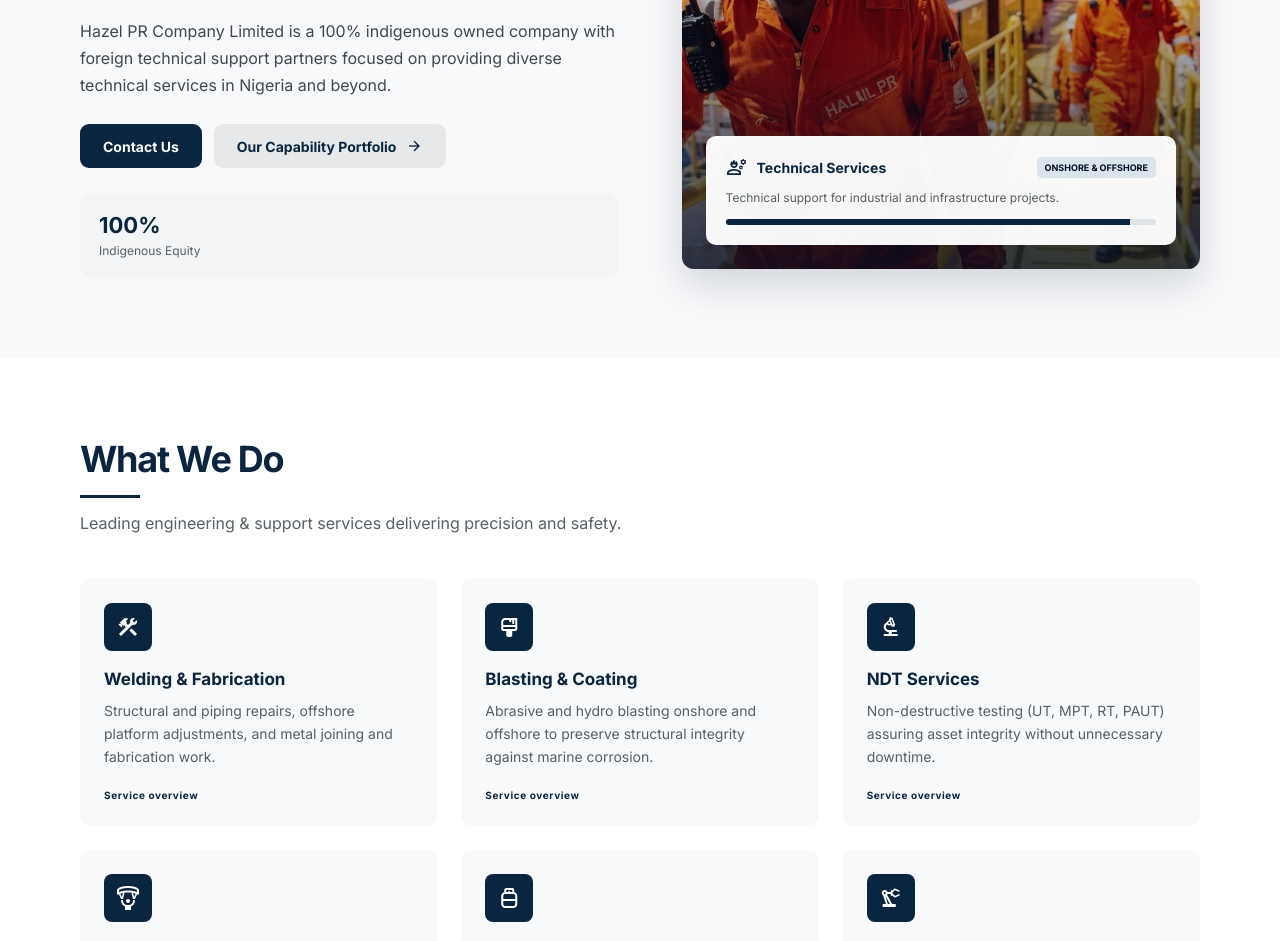
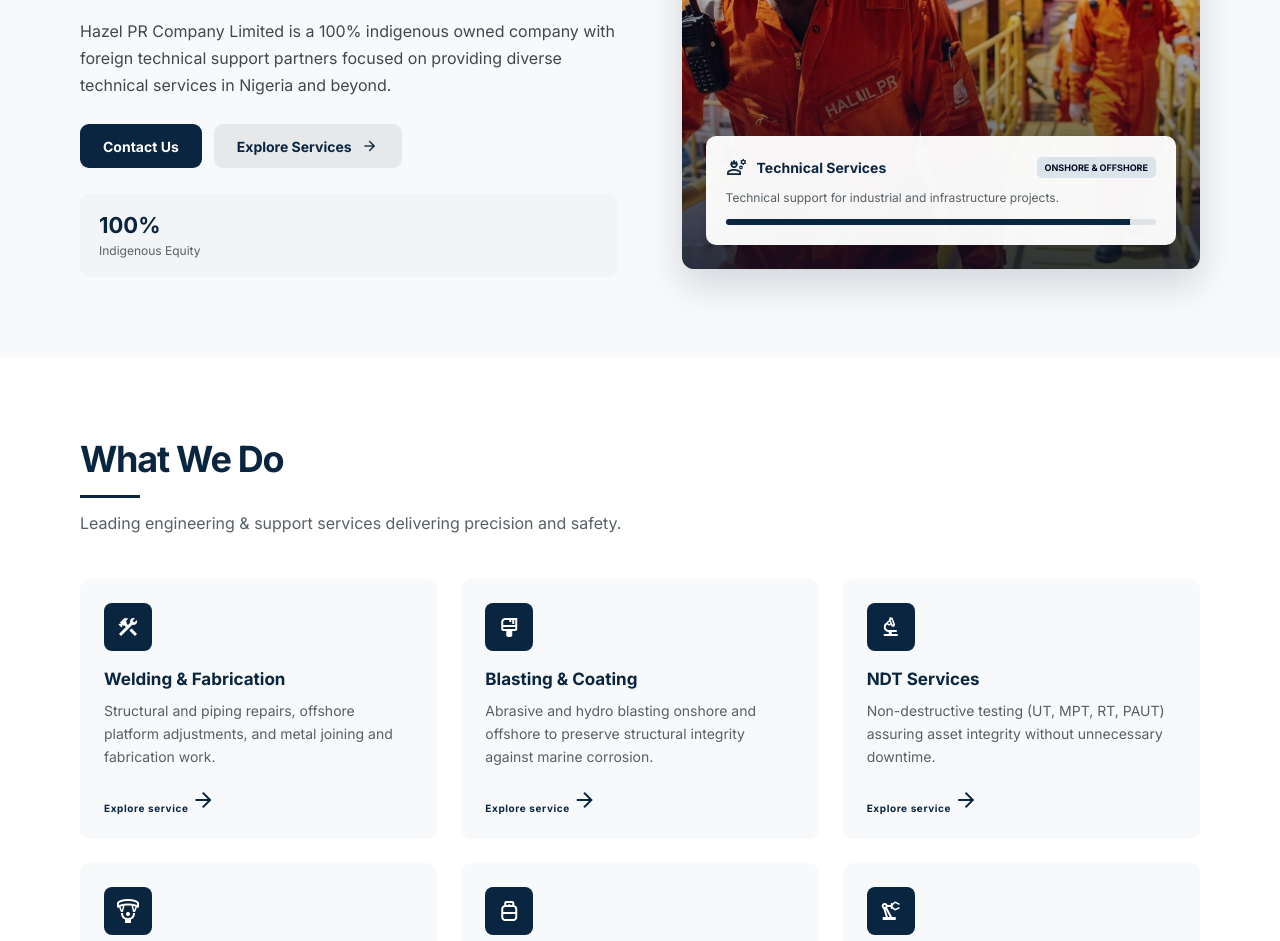
Before and after one commit to ENJ0Y-Labs/hazel-website, a React (Vite) app: page / in a window 1280 px wide. Shown: the part 420-1361 px from the top of the page. Built offline with nearby package versions, Linux system fonts and the light colour scheme.

Commit message:
improve(home): make service cards actionable

```diff
--- a/src/pages/Home.jsx
+++ b/src/pages/Home.jsx
@@ -44,7 +44,7 @@ export default function Home() {
             <p className="hero-description">Hazel PR Company Limited is a 100% indigenous owned company with foreign technical support partners focused on providing diverse technical services in Nigeria and beyond.</p>
             <div className="hero-actions">
               <a className="button button-primary" href="/contact">Contact Us</a>
-              <a className="button button-secondary" href="/services">Our Capability Portfolio <span className="material-symbols-outlined">arrow_forward</span></a>
+              <a className="button button-secondary" href="/services">Explore Services <span className="material-symbols-outlined">arrow_forward</span></a>
             </div>
             <div className="hero-stats">
               <div><strong>100%</strong><span>Indigenous Equity</span></div>
@@ -74,7 +74,7 @@ export default function Home() {
             {services.map((service) => <article className="service-card" key={service.title}>
               <div className="service-icon"><span className="material-symbols-outlined">{service.icon}</span></div>
               <div><h3>{service.title}</h3><p>{service.description}</p></div>
-              <span className="service-standard">Service overview</span>
+              <a className="service-standard" href="/services">Explore service <span className="material-symbols-outlined" aria-hidden="true">arrow_forward</span></a>
             </article>)}
           </div>
         </div>
```
